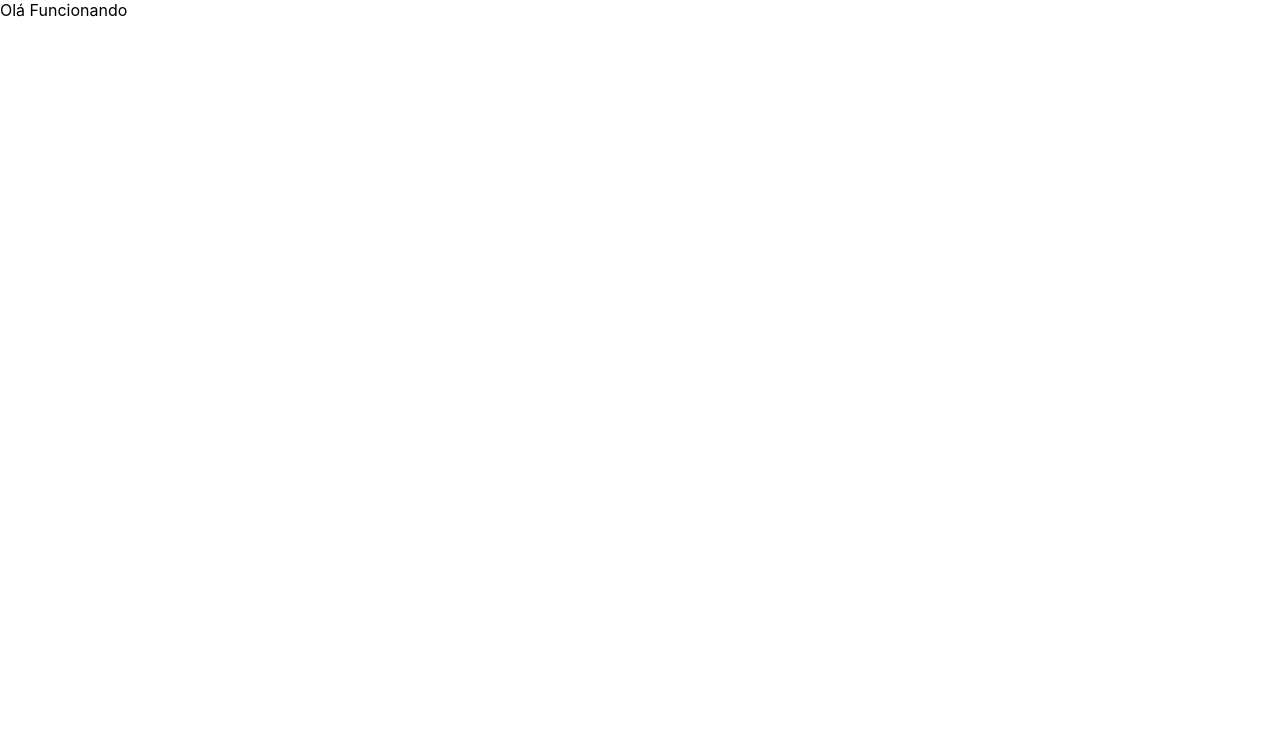
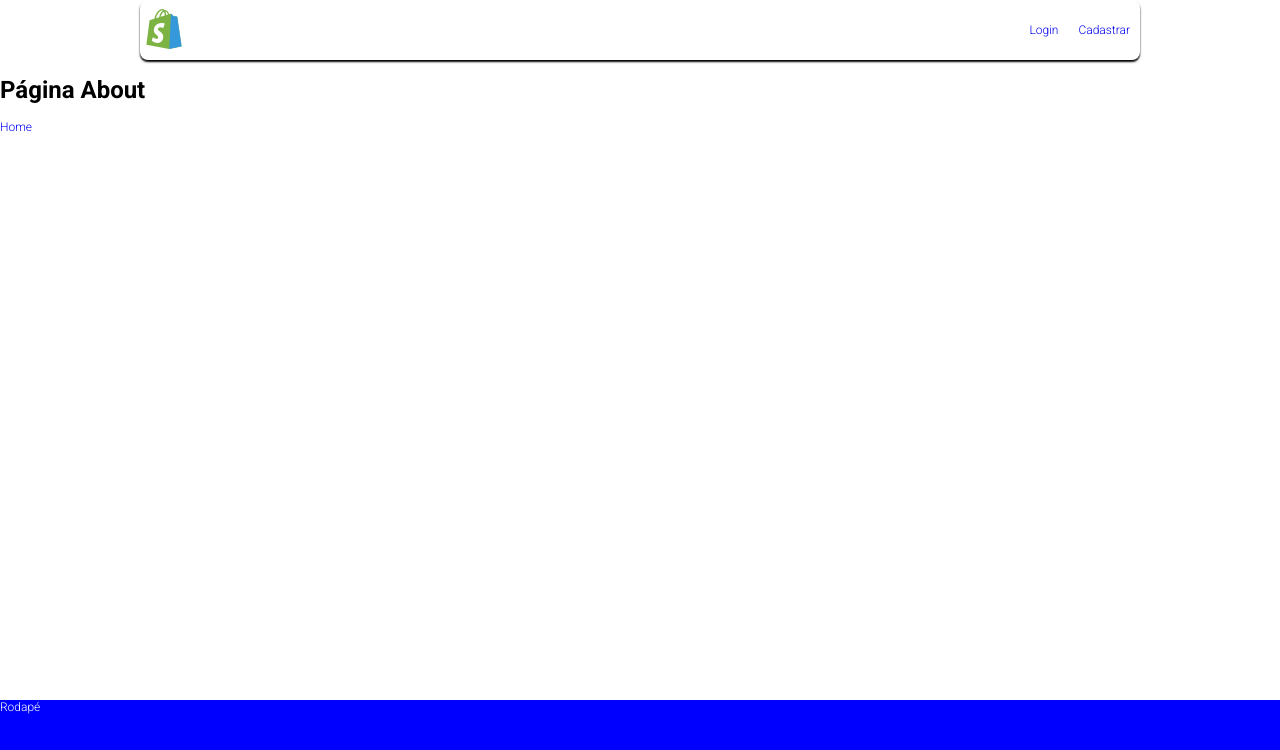
Before and after one commit to silastj/cloneOlx, a React (Create React App) app: page /about in a window 1280 px wide. Shown: the top 750 px of the page. Built offline with nearby package versions, Linux system fonts and the light colour scheme.

Commit message:
Configuração dos Routers

```diff
--- a/package.json
+++ b/package.json
@@ -9,8 +9,10 @@
     "react": "^16.13.1",
     "react-dom": "^16.13.1",
     "react-redux": "^7.2.1",
+    "react-router-dom": "^5.2.0",
     "react-scripts": "3.4.3",
-    "redux": "^4.0.5"
+    "redux": "^4.0.5",
+    "styled-components": "^5.1.1"
   },
   "scripts": {
     "start": "react-scripts start",
--- a/public/index.html
+++ b/public/index.html
@@ -24,7 +24,7 @@
       work correctly both with client-side routing and a non-root public URL.
       Learn how to configure a non-root public URL by running `npm run build`.
     -->
-    <title>React App</title>
+    <link href="https://fonts.googleapis.com/css2?family=Roboto:wght@100;300;700&display=swap" rel="stylesheet">    <title>Sale</title>
   </head>
   <body>
     <noscript>You need to enable JavaScript to run this app.</noscript>
--- a/src/App.css
+++ b/src/App.css
@@ -1,38 +1,14 @@
-.App {
-  text-align: center;
+*{
+  box-sizing: border-box;
 }
-
-.App-logo {
-  height: 40vmin;
-  pointer-events: none;
+body{
+  font-family: 'Roboto', sans-serif;
+  font-size: 12px;
+  margin:0;
 }
-
-@media (prefers-reduced-motion: no-preference) {
-  .App-logo {
-    animation: App-logo-spin infinite 20s linear;
-  }
+a{
+  text-decoration:none;
 }
-
-.App-header {
-  background-color: #282c34;
-  min-height: 100vh;
-  display: flex;
-  flex-direction: column;
-  align-items: center;
-  justify-content: center;
-  font-size: calc(10px + 2vmin);
-  color: white;
+li{
+  list-style: none;
 }
-
-.App-link {
-  color: #61dafb;
-}
-
-@keyframes App-logo-spin {
-  from {
-    transform: rotate(0deg);
-  }
-  to {
-    transform: rotate(360deg);
-  }
-}
--- a/src/App.js
+++ b/src/App.js
@@ -1,10 +1,31 @@
 import React from 'react';
 import { connect } from 'react-redux';
 
+// App CSS
+import './App.css';
+// App CSS
+
+//COMPONENTS
+import { Template } from './components/MainComponents';
+import Header from './components/partials/Header';
+import Footer from './components/partials/Footer';
+
+//ROUTER
+import { BrowserRouter } from 'react-router-dom';
+import Routes from './Routes';
+//ROUTER
 
 const Page = (props) => {
   return(
-    <div>Olá Funcionando</div>
+    <BrowserRouter>
+
+    <Template>
+      <Header/>
+        <Routes/>
+      <Footer/>
+    </Template>
+
+    </BrowserRouter>
   );
 }
 
--- /dev/null
+++ b/src/Routes.js
@@ -0,0 +1,19 @@
+import React from 'react';
+import { Switch, Route } from 'react-router-dom';
+
+import Home from './pages/Home';
+import About from './pages/About';
+
+
+export default () => {
+    return (
+        <Switch>
+            <Route exact path="/">
+                <Home/>
+            </Route>
+            <Route exact path="/about">
+                <About/>
+            </Route>
+        </Switch>
+    );
+}
--- /dev/null
+++ b/src/components/MainComponents.js
@@ -0,0 +1,11 @@
+import styled from 'styled-components';
+
+export const Template = styled.div`
+    width:100%;
+`;
+
+export const PageContainer = styled.div``;
+
+export const PageTitle = styled.h1``;
+
+export const PageBody = styled.div``;
--- /dev/null
+++ b/src/components/partials/Footer/index.js
@@ -0,0 +1,12 @@
+import React from 'react';
+import { FooterArea } from './styled';
+
+const Footer = () => {
+    return(
+        <FooterArea>
+            Rodapé
+        </FooterArea>
+    )
+}
+
+export default Footer;
--- /dev/null
+++ b/src/components/partials/Footer/styled.js
@@ -0,0 +1,11 @@
+import styled from 'styled-components';
+
+
+export const FooterArea = styled.div`
+    height:100px;
+    background-color:blue;
+    position:fixed;
+    bottom:0px;
+    width:100%;
+    color:white;
+`;
--- /dev/null
+++ b/src/components/partials/Header/index.js
@@ -0,0 +1,29 @@
+import React from 'react';
+import { Link } from 'react-router-dom';
+import { HeaderArea,Logo } from './styled';
+
+
+
+const Header = () => {
+    return(
+        <HeaderArea>
+           <div className="container">
+                <Link to="/">
+                    <Logo src="/assets/img/logoSale.png"/>
+                </Link>
+           </div>
+           <nav>
+               <ul>
+                   <li>
+                       <Link to="/">Login</Link>
+                   </li>
+                   <li>
+                       <Link to="/">Cadastrar</Link>
+                   </li>
+               </ul>
+           </nav>
+        </HeaderArea>
+    )
+}
+
+export default Header;
--- /dev/null
+++ b/src/components/partials/Header/styled.js
@@ -0,0 +1,37 @@
+import styled from 'styled-components';
+
+export const HeaderArea = styled.div`
+    background-color:#ffffff;
+    max-width:1000px;
+    height:60px;
+    display:flex;
+    justify-content:space-between;
+    align-items:center;
+    margin:0 auto;
+    box-shadow: 0px 2px 2px 0px #000;
+    border-radius:8px;
+
+
+
+
+
+
+    .container{
+        max-width:1000px;
+        height:100%;
+
+
+
+    }
+    nav ul{
+        display:flex;
+    }
+    nav ul li{
+        margin: 0 10px;
+    }
+`;
+
+export const Logo = styled.img`
+    margin-top:5px;
+
+`;
--- /dev/null
+++ b/src/pages/About/index.js
@@ -0,0 +1,14 @@
+import React from 'react';
+import { Link } from 'react-router-dom';
+
+const Page = () => {
+    return(
+        <div>
+            <h1>Página About</h1>
+
+            <Link to="/">Home</Link>
+        </div>
+    )
+}
+
+export default Page;
--- /dev/null
+++ b/src/pages/Home/index.js
@@ -0,0 +1,17 @@
+import React from 'react';
+
+import { Link } from 'react-router-dom';
+
+const Page = () => {
+    return(
+        <div>
+            <h1>Página Home</h1>
+
+
+            <Link to="/about">Sobre</Link>
+        </div>
+    );
+}
+
+
+export default Page;
```
Also changed, not shown: public/assets/img/logoSale.png (added), 1 other file (tests, documents, lock files or other folders).
